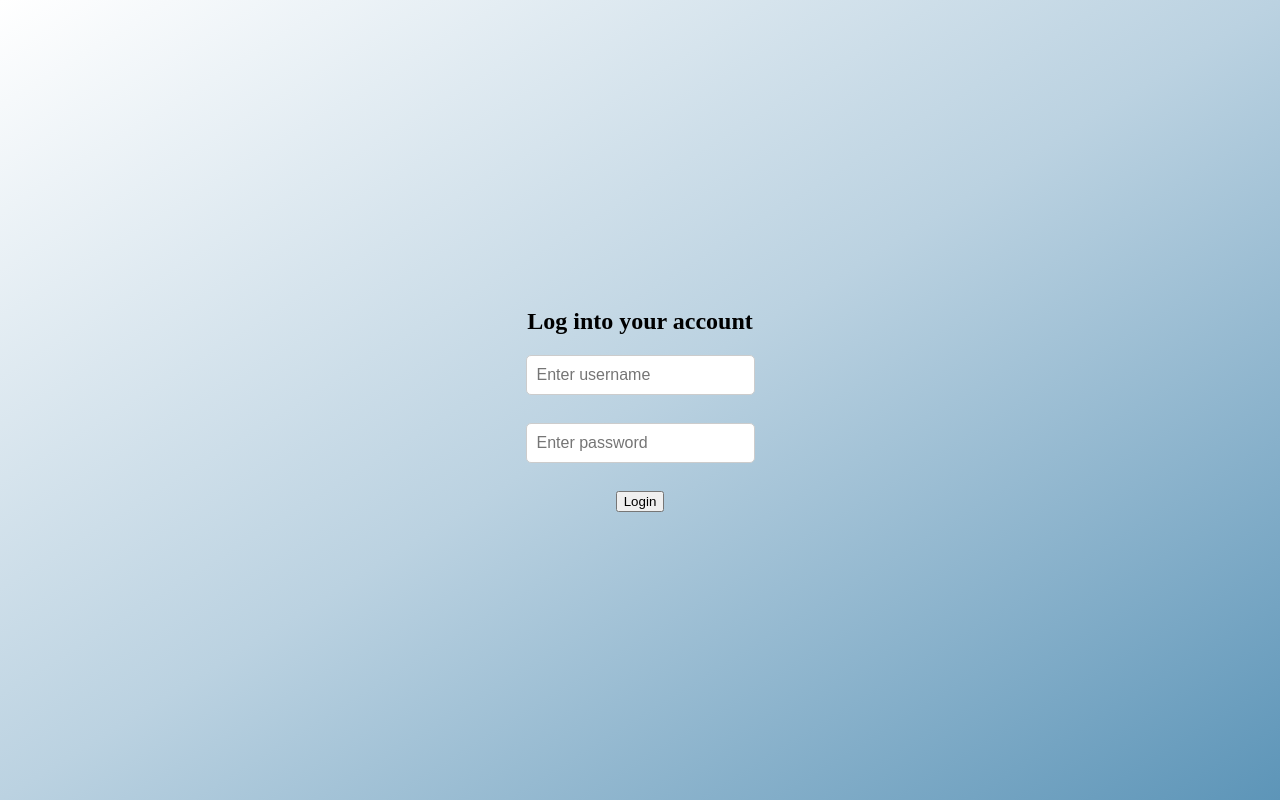
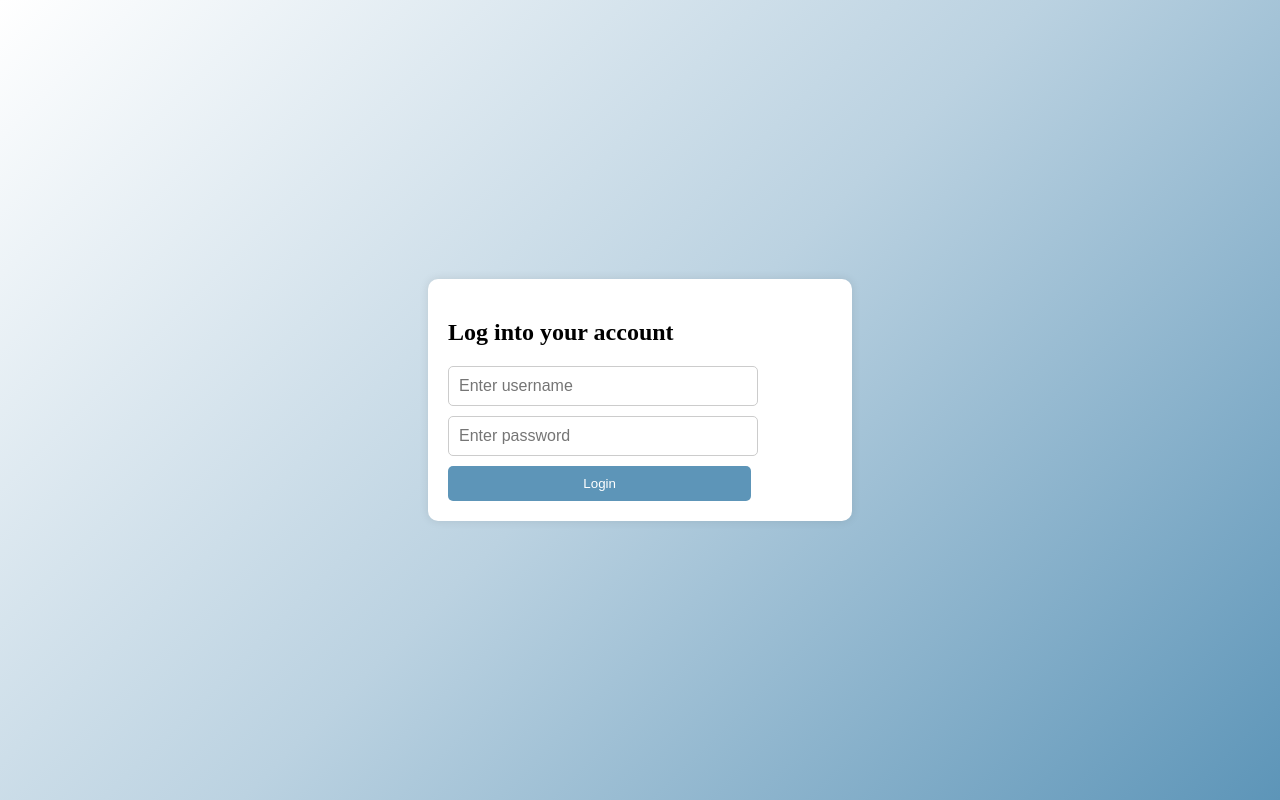
Before and after one commit to kalviumcommunity/S48_RajKumar_Capstone_Paperado, a React (Vite) app in the folder Client/paperado/: page /login in a window 1280 px wide. Built offline with nearby package versions, Linux system fonts and the light colour scheme; a web font is replaced by a local one.

Commit message:
Gave css for login page

```diff
--- a/Client/paperado/src/component/Login.css
+++ b/Client/paperado/src/component/Login.css
@@ -1,61 +1,41 @@
 .page {
-    background-image: linear-gradient(to bottom right, #FFFFFF, #BBD2E1, #5D95B8);
-    background-repeat: no-repeat;
+    background: linear-gradient(135deg, #FFFFFF, #BBD2E1, #5D95B8);
+    height: 100vh;
     display: flex;
-    flex-direction: column;
     justify-content: center;
     align-items: center;
-    min-height: 100vh; /* Making sure the background covers the entire viewport height */
-    margin: 0;
-    padding: 0;
-
   }
 
-/* Styling for the inner content */
-.page .content {
-    background-color: rgba(255, 255, 255, 0.8); /* Adding a semi-transparent white background */
+  .login-box {
+    background-color: white;
+    border-radius: 10px;
     padding: 20px;
-    border-radius: 8px;
-    box-shadow: 0 4px 8px rgba(0, 0, 0, 0.1); /* Adding a subtle box shadow */
-    text-align: center;
+    width: 30%;
+    box-shadow: 0px 0px 10px rgba(0, 0, 0, 0.1);
   }
 
-/* Styling for the heading */
-.page .content h2 {
-    margin-bottom: 20px; /* Adding some space below the heading */
+  h2 {
+    margin-bottom: 20px;
   }
 
-/* Styling for input fields */
-.page .content input {
-    width: 100%;
+  input {
+    width: 75%;
     padding: 10px;
-    margin-bottom: 10px; /* Adding space between input fields */
-    border-radius: 4px;
+    margin-bottom: 15px;
     border: 1px solid #ccc;
-    box-sizing: border-box;
+    border-radius: 5px;
   }
 
-/* Styling for the login button */
-.page .content button {
-    width: 100%;
-    padding: 10px;
+  button {
+    width: 79%;
+    padding: 10px 20px;
     background-color: #5D95B8;
     color: white;
     border: none;
-    border-radius: 4px;
+    border-radius: 5px;
     cursor: pointer;
-    transition: background-color 0.3s ease; /* Adding a smooth transition effect */
   }
 
-/* Changing button color on hover */
-.page .content button:hover {
-    background-color: #306084;
+  button:hover {
+    background-color: #3A6D8C;
   }
-
-/* Media query for responsiveness */
-@media (max-width: 600px) {
-    /* Adjusting styles for smaller screens */
-    .page .content {
-        width: 90%;
-    }
-}
--- a/Client/paperado/src/component/Login.jsx
+++ b/Client/paperado/src/component/Login.jsx
@@ -4,12 +4,10 @@ import Cookies from "js-cookie"
 import { useNavigate } from "react-router-dom";
 import './Login.css'
 
-
 const Login = () => {
   const [username, setUsername] = useState("");
   const [password, setPassword] = useState("");
   const navigate = useNavigate();
-
 
   const handleLogin = async () => {
     try {
@@ -34,8 +32,8 @@ const Login = () => {
   };
 
   return (
-    <>
     <div className="page">
+      <div className="login-box">
         <h2>Log into your account</h2>
         <input
           type="text"
@@ -53,7 +51,7 @@ const Login = () => {
         <br />
         <button onClick={handleLogin}>Login</button>
       </div>
-    </>
+    </div>
   );
 };
 
```
Lines whose indentation alone changed are shown as unchanged.
